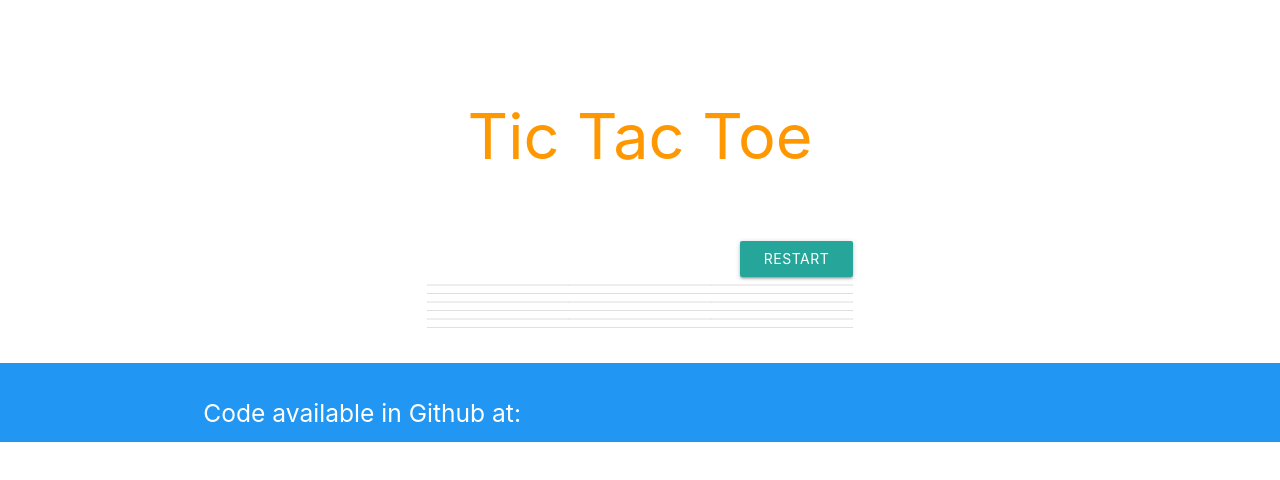
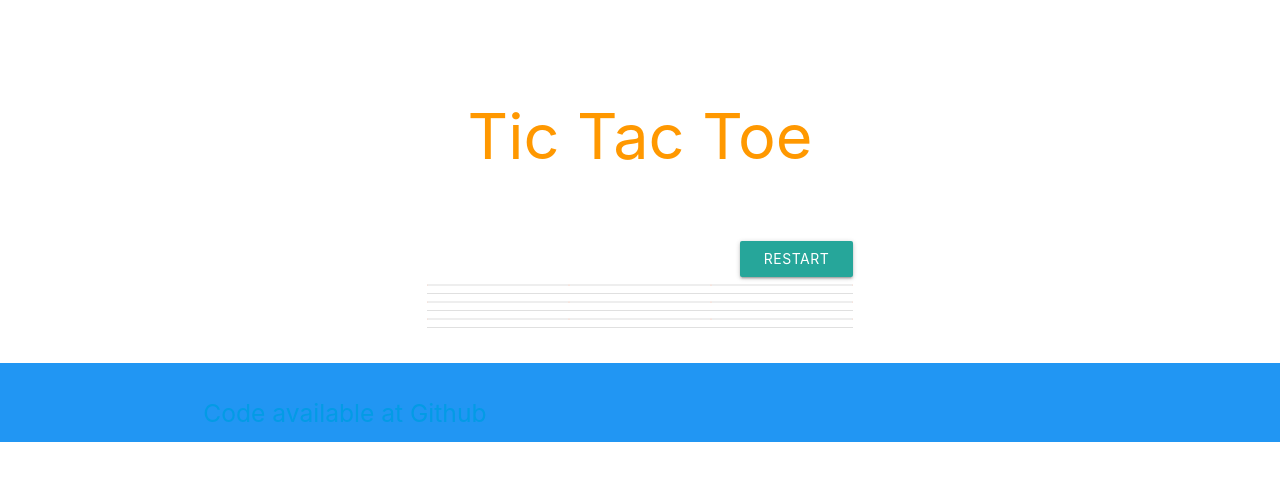
Before and after one commit to bakedintime/tictactoe, a website: page index.html in a window 1280 px wide. Drawn offline with nearby package versions, Linux system fonts and the light colour scheme.

Commit message:
Text should be inside link

```diff
--- a/index.html
+++ b/index.html
@@ -43,7 +43,7 @@
     <div class="container">
       <div class="row">
         <div class="col l6 s12">
-            <h5 class="white-text">Code available in Github at: <a href="https://github.com/bakedintime/tictactoe"></a></h5>
+            <h5 class="white-text"><a href="https://github.com/bakedintime/tictactoe">Code available at Github</a></h5>
             <p class="grey-text text-lighten-4"><a href="#"></a></p>
         </div>
       </div>
```
